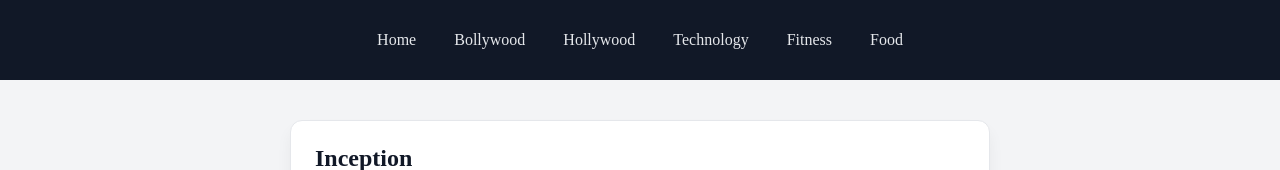
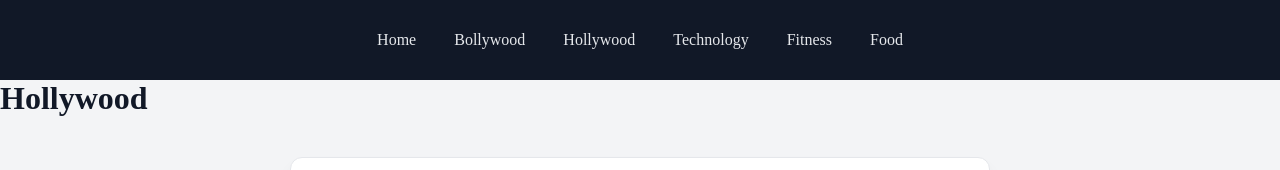
Before and after one commit to manpreetkaur292006-design/REACT-JS-CLASSES, a React (Vite) app in the folder React-blog/: page /hollywood in a window 1280 px wide. Shown: the top 170 px of the page. Built offline with nearby package versions, Linux system fonts and the light colour scheme.

Commit message:
Added the heading

```diff
--- a/React-blog/src/component/Hollywood.jsx
+++ b/React-blog/src/component/Hollywood.jsx
@@ -6,6 +6,8 @@ const Hollywood = () => {
   const HollywoodData = Data.filter((item)=>item.category==="Hollywood");
 
   return (
+    <>
+    <h1>Hollywood</h1>
     <div className='blog-section-container'>
       {HollywoodData.map((hollydata)=>(
         <div className='blog-section-div'>
@@ -15,6 +17,7 @@ const Hollywood = () => {
         </div>
       ))}
     </div>
+    </>
   )
 }
 
```
